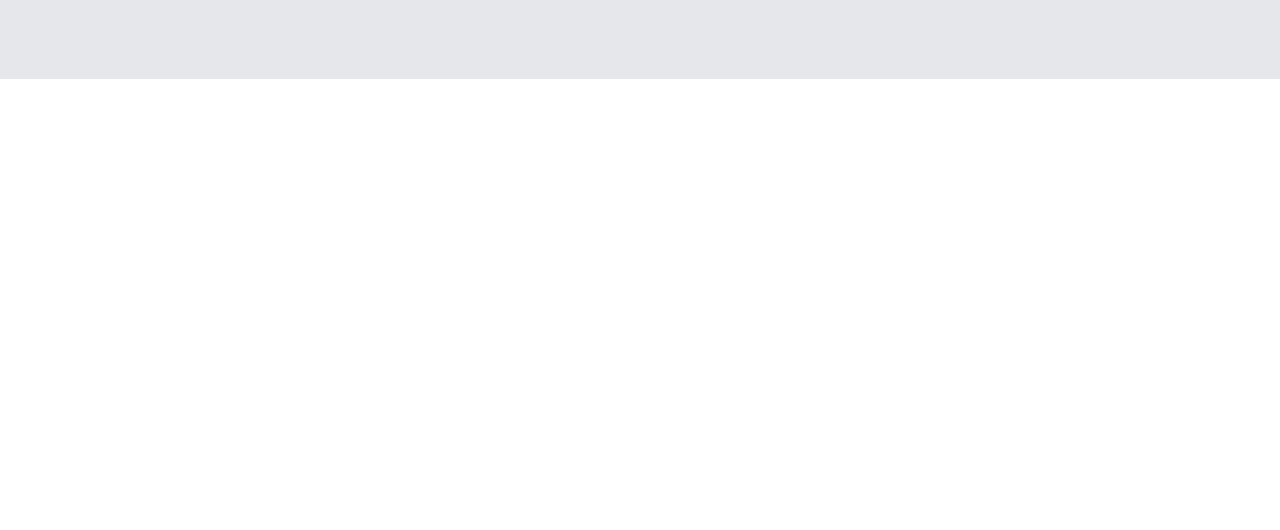
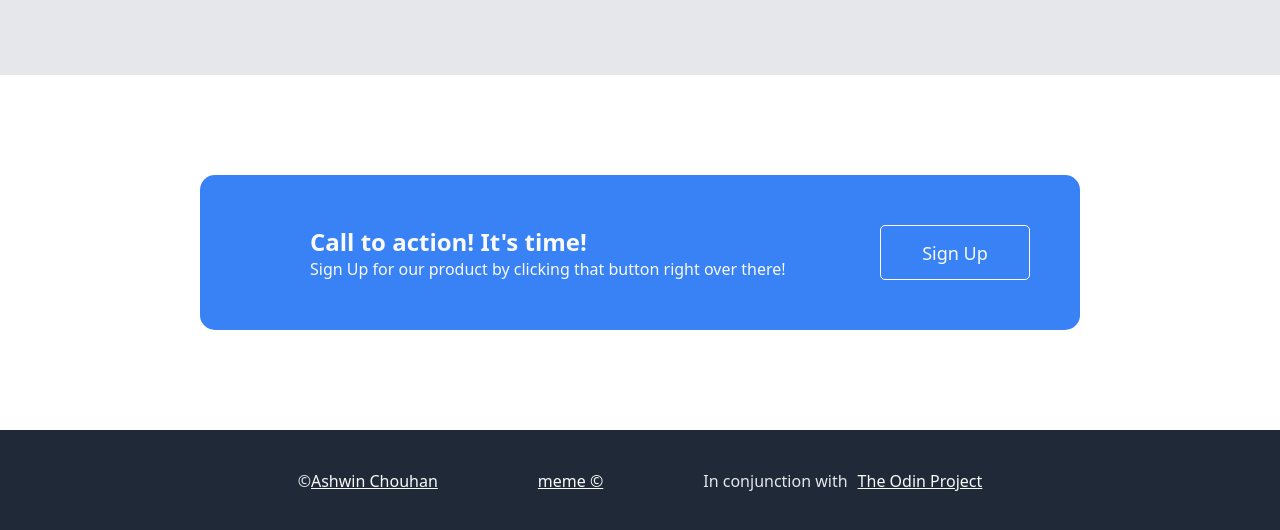
Before and after one commit to Ashwin0405/landing-page, a plain HTML site: page index.html in a window 1280 px wide. Shown: the part 1716-2246 px from the top of the page. Before the commit the page ends 1795 px from the top, so only its background shows below. Drawn offline with Linux system fonts and the light colour scheme.

Commit message:
complete

```diff
--- a/index.html
+++ b/index.html
@@ -45,5 +45,18 @@
       <div class="text">Random Bullshit Go Random Bullshit Go Random Bullshit Go Random Bullshit Go Random Bullshit Go Random Bullshit Go Random Bullshit Go Random Bullshit Go Random Bullshit Go Random Bullshit Go Random Bullshit Go Random Bullshit Go Random Bullshit Go Random Bullshit Go</div>
       <div class="author">-Random Bullshit Go</div>
     </div>
+    <div class="action">
+      <div class="text">
+        <div class="call">Call to action! It's time!</div>
+        <div class="content">Sign Up for our product by clicking that button right over there!</div>
+      </div>
+      <button>Sign Up</button>
+    </div>
+    <div class="credit">
+      <div class="me">&#169;<a href="https://github.com/Ashwin0405">Ashwin Chouhan</a></div>
+      <div class="meme"><a href="https://www.marvel.com/comics/issue/55889/west_coast_avengers_1985_21">meme &#169;</a></div>
+      <div class="top">In conjunction with<div><a href="https://www.theodinproject.com/">The Odin Project</a></div>
+      </div>
+    </div>
   </body>
 </html>
--- a/style.css
+++ b/style.css
@@ -23,7 +23,8 @@
 .links{
     display: flex;
     color: wheat;
-    gap: 20px;
+    gap: 80px;
+    padding-right: 30px;
 }
 .menu-container{
     display: flex;
@@ -51,6 +52,7 @@
     padding-bottom: 20px;
 }
 .signUp{
+    border: #3882f6;
     background-color: #3882f6;
     color: white;
     padding: 5px;
@@ -114,3 +116,50 @@
     font-weight: bold;
     float: right;
 }
+.action{
+    margin: 100px;
+    margin-left:200px ;
+    margin-right:200px ;
+    background-color: #3882f6;
+    display: flex;
+    justify-content: space-between;
+    padding: 50px;
+    border-radius: 15px;
+}
+.action .text{
+    flex-direction: column;
+    color: #f9faf8;
+    padding-left: 60px;
+}
+.action .call{
+    font-size: 24px;
+    font-weight: bolder;
+}
+.action button{
+    background-color: #3882f6;
+    border-radius: 5px;
+    border: 1px solid white;
+    color: #f9faf8;
+    width: 150px;
+    font-size: large;
+}
+.credit{
+    background-color: #1F2937;
+    display: flex;
+    color: #e5e7eb;
+    justify-content: center;
+    height: 100px;
+    padding-top: 40px;
+    gap: 100px;
+}
+.top{
+    display: flex;
+    gap: 10px;
+}
+.credit a{
+    color: #f9faf8;
+}
+.credit button{
+    border-radius: 5px;
+    padding: 2px;
+}
```
Also changed, not shown: github.svg (added).
